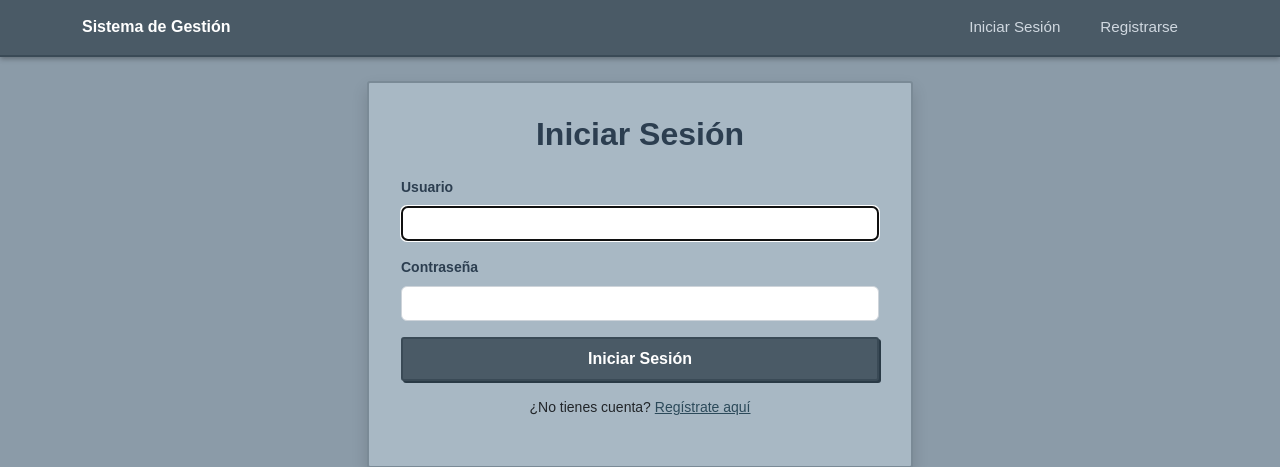
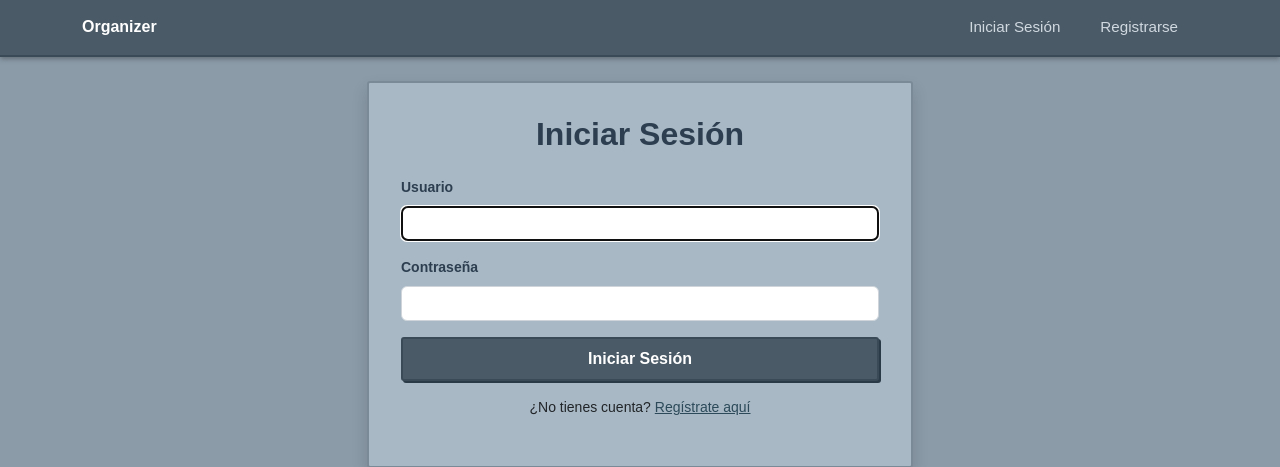
Before and after one commit to neikiam/parcial2-entrega, a Django app: page / in a window 1280 px wide. Shown: the top 467 px of the page. Run offline with Django 4.2, Linux system fonts and the light colour scheme.

Commit message:
Presentación mejorada otra vez

```diff
--- a/templates/base.html
+++ b/templates/base.html
@@ -196,7 +196,7 @@
 <body>
     <nav class="navbar navbar-expand-lg navbar-dark">
         <div class="container">
-            <a class="navbar-brand" href="{% url 'estudiantes:dashboard' %}">Sistema de Gestión</a>
+            <a class="navbar-brand" href="{% url 'estudiantes:dashboard' %}">Organizer</a>
             <button class="navbar-toggler" type="button" data-bs-toggle="collapse" data-bs-target="#navbarNav">
                 <span class="navbar-toggler-icon"></span>
             </button>
```
Also changed, not shown: README.md, db.sqlite3, screenshot.png (added).
